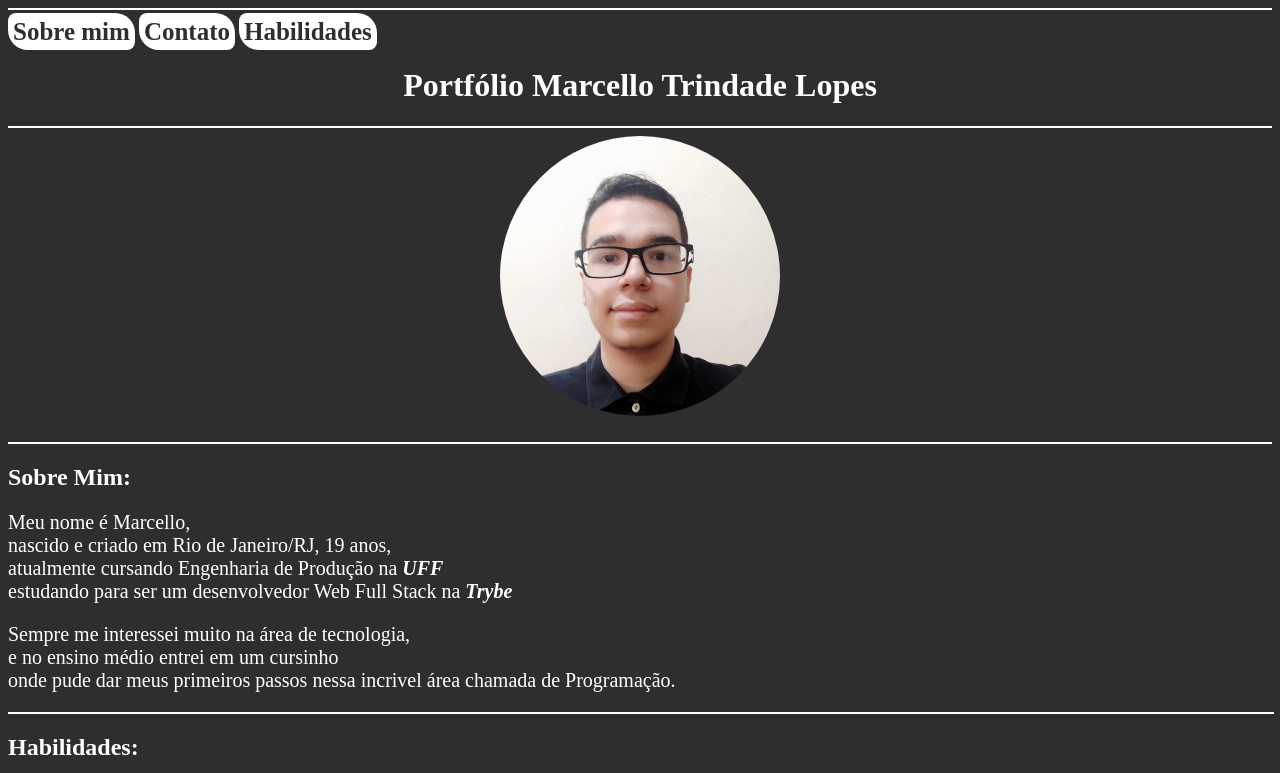
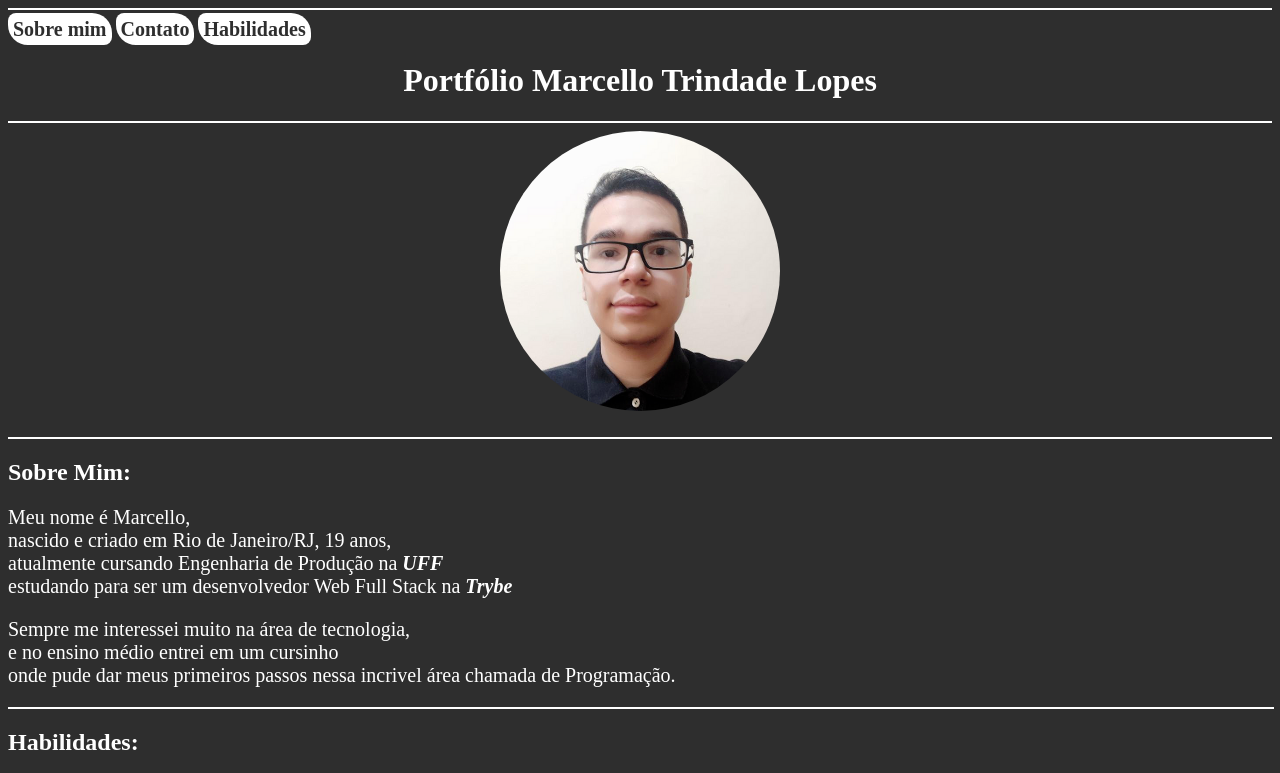
Before and after one commit to TeTrindade/TeTrindade.github.io, a plain HTML site: page index.html in a window 1280 px wide. Shown: the top 773 px of the page. Drawn offline with Linux system fonts and the light colour scheme.

Commit message:
Edição 3

```diff
--- a/style.css
+++ b/style.css
@@ -33,7 +33,7 @@ p{
     text-decoration: none;
     color: #2e2e2e;
     background-color: white;
-    font-size: 25px;
+    font-size: 20px;
     padding: 5px;
     border-radius: 8px 20px;
     font-weight: bold;
@@ -42,5 +42,5 @@ p{
 }
 a:hover.button
 {
-    background-color: #fff783;
+    background-color: #b3b3b3;
 }
```
